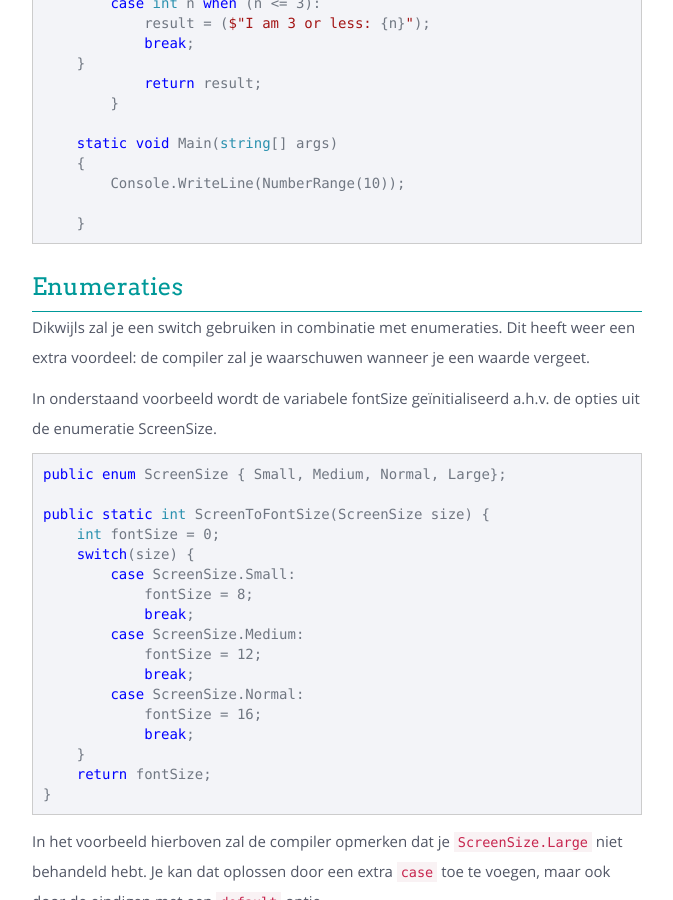
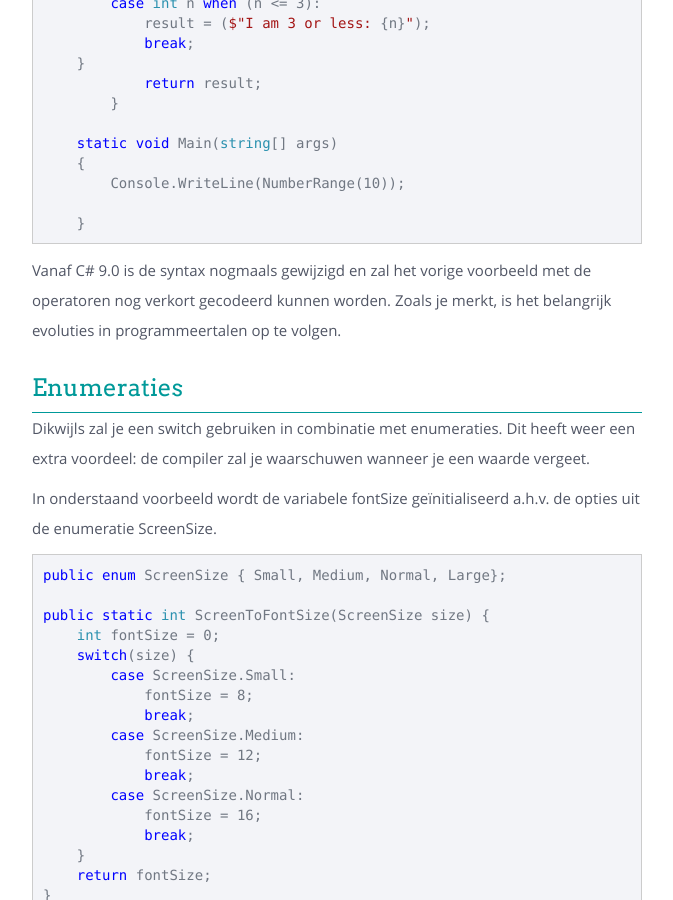
Before and after one commit to sma-it/sma-it.github.io, a Jekyll site: the page built from modules/advanced/_posts/2000-02-01-Switch.md, in a window 1280 px wide and 900 px high, scrolled down 2536 px. Shown: the whole window, without its empty margins (383-1056 px from the left). Built offline with Jekyll 4.4.1, drawn with Linux system fonts in a browser that asks for light colours; nearby versions of some CDN libraries.

Commit message:
Added comment about .NET 9.0

````diff
--- a/modules/advanced/_posts/2000-02-01-Switch.md
+++ b/modules/advanced/_posts/2000-02-01-Switch.md
@@ -110,7 +110,8 @@ Vanaf C# 7.0 is het mogelijk om andere operatoren dan `==` te gebruiken als voor
 
     }
 ```
-
+ Vanaf C# 9.0 is de syntax nogmaals gewijzigd en zal het vorige voorbeeld met de operatoren nog verkort gecodeerd kunnen worden. Zoals je merkt, is het belangrijk evoluties in
+ programmeertalen op te volgen.
 
 <div class="header2" markdown = "1">## Enumeraties
 </div>
````
